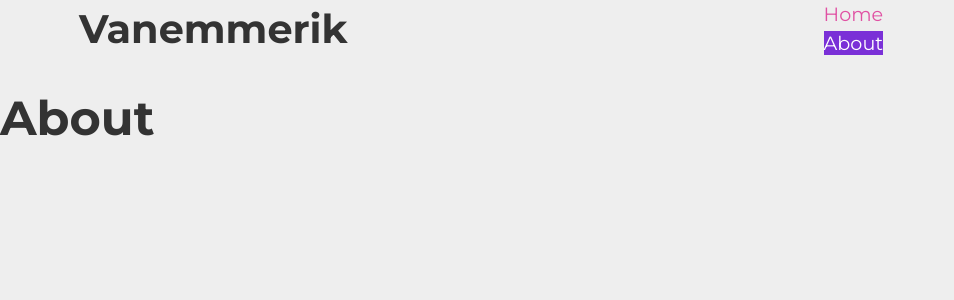
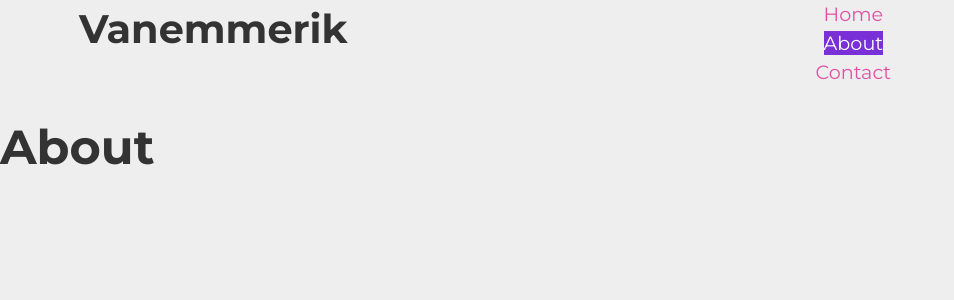
Before and after one commit to MatthiasLeuhof/vanemmerik, a Jekyll site: the page built from about.html, in a window 1280 px wide. Shown: the top 300 px of the page, without its empty margins (0-954 px from the left). Built offline with Jekyll 4.4.1, drawn with Linux system fonts in a browser that asks for light colours; Markdown is read by kramdown in place of the engine named in the settings.

Commit message:
Added a contact navigation option.

```diff
--- a/_includes/nav.html
+++ b/_includes/nav.html
@@ -2,5 +2,6 @@
   <ul>
     <li><a href="{{site.baseurl}}/index.html" class="{% if page.url == '/' %}current{% endif %}">Home</a></li>
     <li><a href="{{site.baseurl}}/about.html" class="{% if page.url == '/about.html' %}current{% endif %}">About</a></li>
+    <li><a href="{{site.baseurl}}/#" class="{% if page.url == '/contact.html' %}current{% endif %}">Contact</a></li>
   </ul>
 </nav>
```
